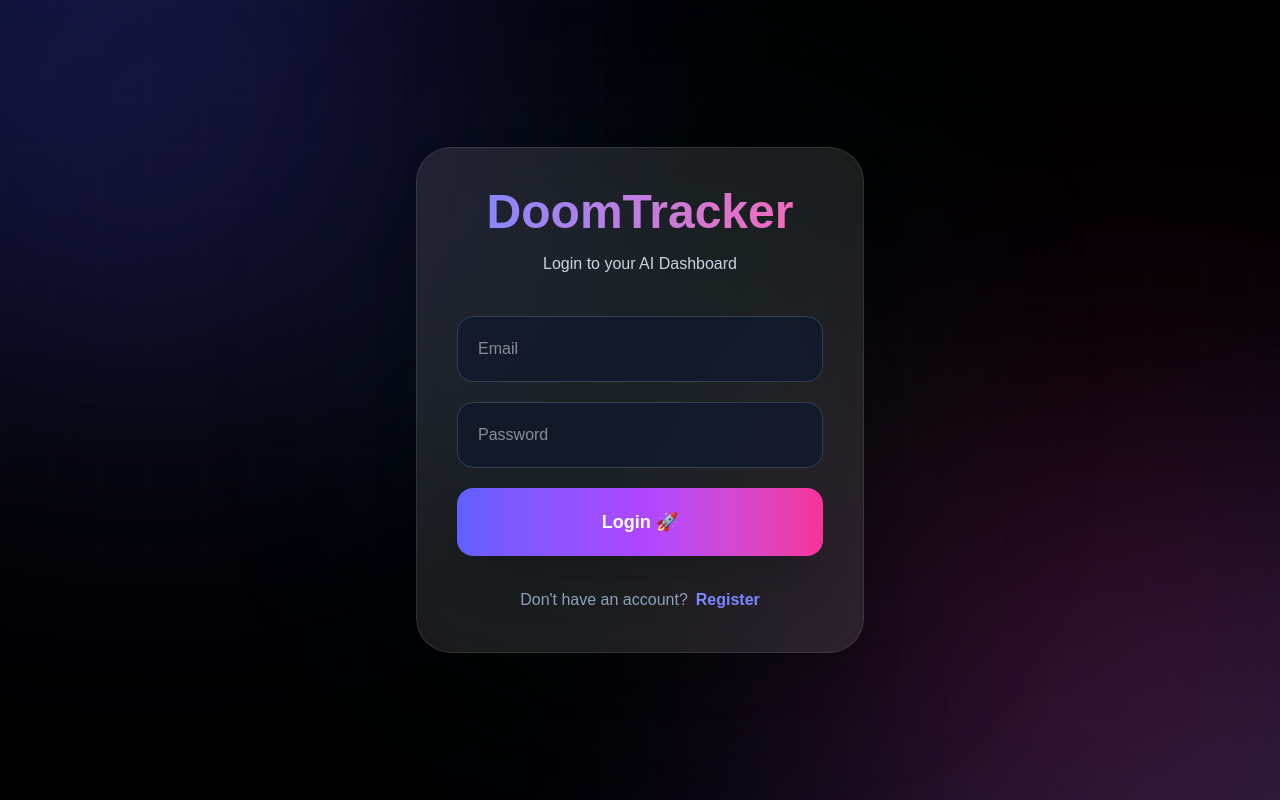
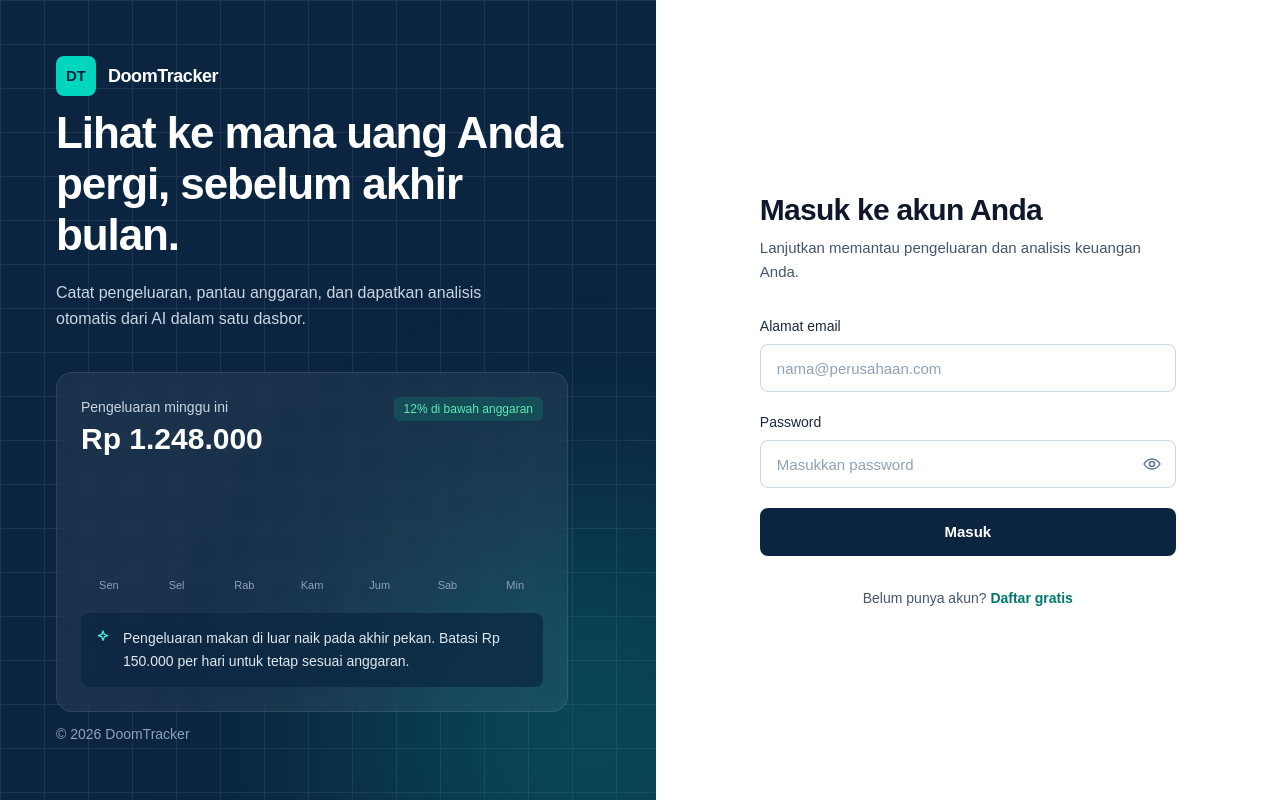
Before and after one commit to arulbahrurozi77-create/doom-tracker, a Next.js app: page /login in a window 1280 px wide. Built offline with nearby package versions, Linux system fonts and the light colour scheme.

Commit message:
Update page.tsx

```diff
--- a/app/login/page.tsx
+++ b/app/login/page.tsx
@@ -1,101 +1,238 @@
 "use client"
 
 import { useState } from "react"
+import Link from "next/link"
 import { useRouter } from "next/navigation"
+import { apiFetch } from "@/lib/api"
+
+const BARS = [38, 52, 30, 64, 46, 72, 58]
+const DAYS = ["Sen", "Sel", "Rab", "Kam", "Jum", "Sab", "Min"]
 
 export default function LoginPage() {
   const router = useRouter()
   const [email, setEmail] = useState("")
   const [password, setPassword] = useState("")
+  const [showPassword, setShowPassword] = useState(false)
   const [loading, setLoading] = useState(false)
+  const [errorMsg, setErrorMsg] = useState("")
 
-  const handleLogin = async () => {
+  const handleLogin = async (e: React.FormEvent) => {
+    e.preventDefault()
+    setErrorMsg("")
     if (!email || !password) {
-      alert("Please fill all fields")
+      setErrorMsg("Email dan password wajib diisi.")
       return
     }
 
     try {
       setLoading(true)
-
-      const response = await fetch("https://doomtracker-backend.vercel.app/login", {
+      const response = await apiFetch("/login", {
         method: "POST",
-        headers: { "Content-Type": "application/json" },
         body: JSON.stringify({ email, password }),
       })
-
       const data = await response.json()
 
       if (!response.ok) {
-        alert(data.detail || "Login failed")
+        setErrorMsg(data.detail || "Email atau password salah.")
         return
       }
 
-      // ✅ Simpan token + user info
       localStorage.setItem("token", data.token)
       localStorage.setItem(
         "doomtracker-user",
         JSON.stringify({ id: data.id, name: data.name, email: data.email })
       )
       localStorage.setItem("isLoggedIn", "true")
-
       router.push("/")
-    } catch (error) {
-      console.error(error)
-      alert("Login Failed. Pastikan server berjalan.")
+    } catch {
+      setErrorMsg("Gagal terhubung ke server. Periksa koneksi internet Anda.")
     } finally {
       setLoading(false)
     }
   }
 
+  const inputClass =
+    "w-full h-12 rounded-lg border border-slate-300 bg-white px-4 text-[15px] text-slate-900 placeholder:text-slate-400 transition focus:border-teal-600 focus:outline-none focus:ring-4 focus:ring-teal-600/15"
+
   return (
-    <div className="relative min-h-screen flex items-center justify-center overflow-hidden bg-black text-white p-5">
-      <div className="absolute inset-0 bg-gradient-to-br from-slate-950 via-black to-slate-900" />
-      <div className="absolute inset-0 opacity-20 bg-[linear-gradient(rgba(255,255,255,0.05)_1px,transparent_1px),linear-gradient(90deg,rgba(255,255,255,0.05)_1px,transparent_1px)] bg-[size:50px_50px]" />
-      <div className="absolute top-[-150px] left-[-100px] w-[500px] h-[500px] bg-indigo-500 rounded-full blur-[180px] opacity-30 animate-pulse" />
-      <div className="absolute bottom-[-150px] right-[-100px] w-[500px] h-[500px] bg-pink-500 rounded-full blur-[180px] opacity-20 animate-pulse" />
-      <div className="absolute top-[30%] left-[40%] w-[300px] h-[300px] bg-cyan-500 rounded-full blur-[150px] opacity-20" />
+    <div className="min-h-screen bg-white text-slate-900 lg:grid lg:grid-cols-[1.05fr_1fr]">
+      {/* ===== Panel kiri: brand + pratinjau produk (hanya desktop) ===== */}
+      <aside className="relative hidden overflow-hidden bg-[#0B2540] text-white lg:flex lg:flex-col lg:justify-between lg:p-14">
+        {/* pola grid halus */}
+        <div
+          aria-hidden
+          className="pointer-events-none absolute inset-0 opacity-[0.07]"
+          style={{
+            backgroundImage:
+              "linear-gradient(#fff 1px, transparent 1px), linear-gradient(90deg, #fff 1px, transparent 1px)",
+            backgroundSize: "44px 44px",
+          }}
+        />
+        <div
+          aria-hidden
+          className="pointer-events-none absolute -bottom-40 -right-40 h-[28rem] w-[28rem] rounded-full bg-teal-400/20 blur-[110px]"
+        />
 
-      <div className="relative z-10 w-full max-w-md bg-white/10 backdrop-blur-xl border border-white/10 rounded-[35px] p-10 shadow-2xl">
-        <h1 className="text-5xl font-black text-center bg-gradient-to-r from-indigo-400 to-pink-400 bg-clip-text text-transparent">
-          DoomTracker
-        </h1>
-        <p className="text-slate-300 text-center mt-4">Login to your AI Dashboard</p>
+        <div className="relative flex items-center gap-3">
+          <div className="flex h-10 w-10 items-center justify-center rounded-lg bg-teal-400 text-[15px] font-extrabold text-[#0B2540]">
+            DT
+          </div>
+          <span className="text-lg font-semibold tracking-tight">DoomTracker</span>
+        </div>
 
-        <div className="mt-10 space-y-5">
+        <div className="relative max-w-lg">
+          <h2 className="text-4xl font-semibold leading-[1.15] tracking-tight xl:text-[2.75rem]">
+            Lihat ke mana uang Anda pergi, sebelum akhir bulan.
+          </h2>
+          <p className="mt-5 max-w-md text-base leading-relaxed text-slate-300">
+            Catat pengeluaran, pantau anggaran, dan dapatkan analisis otomatis dari AI dalam satu dasbor.
+          </p>
+
+          {/* pratinjau dasbor (contoh data) */}
+          <div className="mt-10 rounded-2xl border border-white/10 bg-white/[0.06] p-6 backdrop-blur-sm">
+            <div className="flex items-start justify-between">
+              <div>
+                <p className="text-sm text-slate-300">Pengeluaran minggu ini</p>
+                <p className="mt-1 text-3xl font-semibold tabular-nums">Rp 1.248.000</p>
+              </div>
+              <span className="rounded-md bg-emerald-400/15 px-2.5 py-1 text-xs font-medium text-emerald-300">
+                12% di bawah anggaran
+              </span>
+            </div>
+
+            <div className="mt-6 flex h-28 items-end gap-3" role="img" aria-label="Contoh grafik pengeluaran harian">
+              {BARS.map((h, i) => (
+                <div key={DAYS[i]} className="flex flex-1 flex-col items-center gap-2">
+                  <div
+                    className={`w-full rounded-t-md ${i === 5 ? "bg-teal-300" : "bg-white/25"}`}
+                    style={{ height: `${h}%` }}
+                  />
+                  <span className="text-[11px] text-slate-400">{DAYS[i]}</span>
+                </div>
+              ))}
+            </div>
+
+            <div className="mt-5 flex items-start gap-3 rounded-lg bg-[#0B2540]/70 p-3.5">
+              <svg className="mt-0.5 h-4 w-4 flex-none text-teal-300" viewBox="0 0 24 24" fill="none" stroke="currentColor" strokeWidth="2" strokeLinecap="round" strokeLinejoin="round" aria-hidden>
+                <path d="M12 3l1.9 5.1L19 10l-5.1 1.9L12 17l-1.9-5.1L5 10l5.1-1.9L12 3z" />
+              </svg>
+              <p className="text-sm leading-relaxed text-slate-200">
+                Pengeluaran makan di luar naik pada akhir pekan. Batasi Rp 150.000 per hari untuk tetap sesuai anggaran.
+              </p>
+            </div>
+          </div>
+        </div>
+
+        <p className="relative text-sm text-slate-400">© {new Date().getFullYear()} DoomTracker</p>
+      </aside>
+
+      {/* ===== Panel kanan: formulir ===== */}
+      <main className="flex min-h-screen items-center justify-center px-6 py-12 sm:px-10 lg:min-h-0">
+        <div className="w-full max-w-[26rem]">
+          {/* logo untuk mobile */}
+          <div className="mb-10 flex items-center gap-3 lg:hidden">
+            <div className="flex h-10 w-10 items-center justify-center rounded-lg bg-[#0B2540] text-[15px] font-extrabold text-teal-300">
+              DT
+            </div>
+            <span className="text-lg font-semibold tracking-tight">DoomTracker</span>
+          </div>
+
+          <h1 className="text-3xl font-semibold tracking-tight text-slate-900">Masuk ke akun Anda</h1>
+          <p className="mt-2 text-[15px] leading-relaxed text-slate-600">
+            Lanjutkan memantau pengeluaran dan analisis keuangan Anda.
+          </p>
+
+          {errorMsg && (
+            <div
+              role="alert"
+              className="mt-6 flex items-start gap-3 rounded-lg border border-rose-200 bg-rose-50 p-3.5 text-sm text-rose-800"
+            >
+              <svg className="mt-0.5 h-4 w-4 flex-none" viewBox="0 0 24 24" fill="none" stroke="currentColor" strokeWidth="2" strokeLinecap="round" strokeLinejoin="round" aria-hidden>
+                <circle cx="12" cy="12" r="9" />
+                <path d="M12 8v5M12 16.5v.01" />
+              </svg>
+              <span>{errorMsg}</span>
+            </div>
+          )}
+
+          <form onSubmit={handleLogin} noValidate className="mt-8 space-y-5">
+            <div>
+              <label htmlFor="email" className="mb-2 block text-sm font-medium text-slate-800">
+                Alamat email
+              </label>
               <input
+                id="email"
                 type="email"
-            placeholder="Email"
+                autoComplete="email"
+                placeholder="nama@perusahaan.com"
                 value={email}
                 onChange={(e) => setEmail(e.target.value)}
-            className="w-full p-5 rounded-2xl bg-slate-900/70 border border-slate-700 text-white outline-none focus:ring-4 focus:ring-indigo-500"
+                className={inputClass}
               />
+            </div>
+
+            <div>
+              <label htmlFor="password" className="mb-2 block text-sm font-medium text-slate-800">
+                Password
+              </label>
+              <div className="relative">
                 <input
-            type="password"
-            placeholder="Password"
+                  id="password"
+                  type={showPassword ? "text" : "password"}
+                  autoComplete="current-password"
+                  placeholder="Masukkan password"
                   value={password}
                   onChange={(e) => setPassword(e.target.value)}
-            className="w-full p-5 rounded-2xl bg-slate-900/70 border border-slate-700 text-white outline-none focus:ring-4 focus:ring-pink-500"
+                  className={`${inputClass} pr-12`}
                 />
                 <button
-            onClick={handleLogin}
-            disabled={loading}
-            className="w-full py-5 rounded-2xl bg-gradient-to-r from-indigo-500 via-purple-500 to-pink-500 font-bold text-lg hover:scale-105 transition-all duration-300 shadow-2xl disabled:opacity-50 disabled:hover:scale-100"
+                  type="button"
+                  onClick={() => setShowPassword((v) => !v)}
+                  aria-label={showPassword ? "Sembunyikan password" : "Tampilkan password"}
+                  className="absolute inset-y-0 right-0 flex w-12 items-center justify-center rounded-r-lg text-slate-500 transition hover:text-slate-800 focus-visible:outline-none focus-visible:ring-4 focus-visible:ring-teal-600/15"
                 >
-            {loading ? "Loading..." : "Login 🚀"}
-          </button>
-        </div>
-
-        <div className="text-center mt-8">
-          <span className="text-slate-400">Don't have an account?</span>
-          <button
-            onClick={() => router.push("/register")}
-            className="ml-2 text-indigo-400 font-bold hover:text-pink-400"
-          >
-            Register
+                  {showPassword ? (
+                    <svg className="h-5 w-5" viewBox="0 0 24 24" fill="none" stroke="currentColor" strokeWidth="1.8" strokeLinecap="round" strokeLinejoin="round" aria-hidden>
+                      <path d="M3 3l18 18" />
+                      <path d="M10.6 6.1A9.8 9.8 0 0112 6c5 0 8.5 4 9.5 6a12.6 12.6 0 01-2.6 3.4M6.5 6.6C4.3 8 2.9 10.1 2.5 12c1 2 4.5 6 9.5 6 1.5 0 2.9-.4 4.1-1" />
+                      <path d="M9.9 9.9a3 3 0 004.2 4.2" />
+                    </svg>
+                  ) : (
+                    <svg className="h-5 w-5" viewBox="0 0 24 24" fill="none" stroke="currentColor" strokeWidth="1.8" strokeLinecap="round" strokeLinejoin="round" aria-hidden>
+                      <path d="M2.5 12C3.5 10 7 6 12 6s8.5 4 9.5 6c-1 2-4.5 6-9.5 6s-8.5-4-9.5-6z" />
+                      <circle cx="12" cy="12" r="3" />
+                    </svg>
+                  )}
                 </button>
               </div>
             </div>
+
+            <button
+              type="submit"
+              disabled={loading}
+              className="flex h-12 w-full items-center justify-center gap-2 rounded-lg bg-[#0B2540] text-[15px] font-semibold text-white transition hover:bg-[#12365c] focus-visible:outline-none focus-visible:ring-4 focus-visible:ring-teal-600/30 disabled:cursor-not-allowed disabled:opacity-60"
+            >
+              {loading && (
+                <svg className="h-4 w-4 animate-spin motion-reduce:animate-none" viewBox="0 0 24 24" fill="none" aria-hidden>
+                  <circle cx="12" cy="12" r="9" stroke="currentColor" strokeOpacity="0.3" strokeWidth="3" />
+                  <path d="M21 12a9 9 0 00-9-9" stroke="currentColor" strokeWidth="3" strokeLinecap="round" />
+                </svg>
+              )}
+              {loading ? "Memverifikasi..." : "Masuk"}
+            </button>
+          </form>
+
+          <p className="mt-8 text-center text-sm text-slate-600">
+            Belum punya akun?{" "}
+            <Link
+              href="/register"
+              className="font-semibold text-teal-700 underline-offset-4 transition hover:text-teal-800 hover:underline focus-visible:outline-none focus-visible:underline"
+            >
+              Daftar gratis
+            </Link>
+          </p>
+        </div>
+      </main>
     </div>
   )
 }
```
Lines whose indentation alone changed are shown as unchanged.
